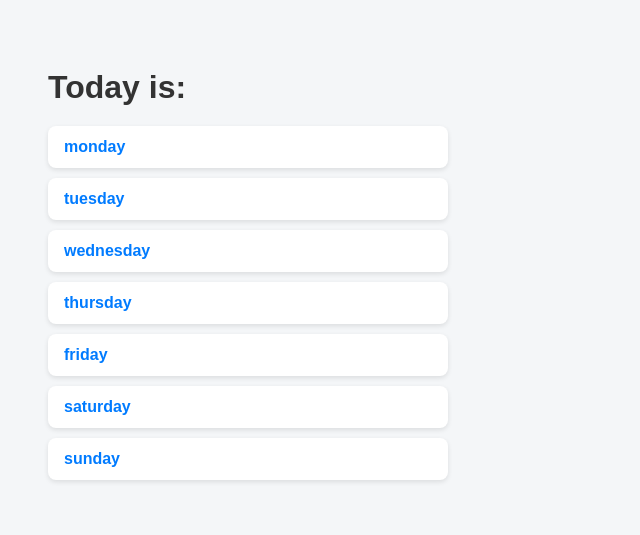
After one commit to Willianwt2000/LeetcodeCOdeReview, a Django app: page /messages/home/ in a window 1280 px wide. The commit adds this page. Shown: the top 535 px of the page, without its empty margins (0-640 px from the left). Run offline with Django 5.2, Linux system fonts and the light colour scheme.

Commit message:
including view

```diff
--- a/DjangoCurso/firstApp/playground/landing/urls.py
+++ b/DjangoCurso/firstApp/playground/landing/urls.py
@@ -1,6 +1,7 @@
 from django.urls import path
 from . import views
 
-urlpatterns = {
-    path('home', views.home, name='home'),
-}
+urlpatterns = [
+    path('home/', views.home, name='home'),
+    path('stack/<str:tools>/',views.stack_detail, name="stacks"),
+]
--- a/DjangoCurso/firstApp/playground/playground/settings.py
+++ b/DjangoCurso/firstApp/playground/playground/settings.py
@@ -31,6 +31,7 @@ ALLOWED_HOSTS = []
 # Application definition
 
 INSTALLED_APPS = [
+    'quotes',
     'landing',
     'django.contrib.admin',
     'django.contrib.auth',
@@ -56,6 +57,7 @@ ROOT_URLCONF = 'playground.urls'
 TEMPLATES = [
     {
         'BACKEND': 'django.template.backends.django.DjangoTemplates',
+        'DIRS': [BASE_DIR / 'templates'],
         'APP_DIRS': True,
         'OPTIONS': {
             'context_processors': [
--- /dev/null
+++ b/DjangoCurso/firstApp/playground/quotes/templates/dayweek/dayweek.html
@@ -0,0 +1,61 @@
+<!DOCTYPE html>
+<html lang="en">
+  <head>
+    <meta charset="utf-8" />
+    <meta name="viewport" content="width=device-width, initial-scale=1" />
+    <title>Day of the week</title>
+
+    <style>
+      body {
+        font-family: Arial, sans-serif;
+        background-color: #f4f6f8;
+        padding: 40px;
+      }
+
+      h1 {
+        color: #333;
+        margin-bottom: 20px;
+      }
+
+      ul {
+        list-style: none;
+        padding: 0;
+        max-width: 400px;
+      }
+
+      li {
+        background: white;
+        margin-bottom: 10px;
+        padding: 12px 16px;
+        border-radius: 8px;
+        box-shadow: 0 2px 5px rgba(0,0,0,0.1);
+      }
+
+      a {
+        text-decoration: none;
+        color: #007bff;
+        font-weight: bold;
+      }
+
+      a:hover {
+        color: #0056b3;
+        text-decoration: underline;
+      }
+    </style>
+  </head>
+  <body>
+    <h1>Today is:</h1>
+
+    <ul>
+      {% for day in days %}
+        <li>
+          <a href="{% url 'days_details' day.message %}">
+            {{ day.id }}
+          </a>
+        </li>
+      {% empty %}
+        <li>No days found in your calendar week.</li>
+      {% endfor %}
+    </ul>
+  </body>
+</html>
--- a/DjangoCurso/firstApp/playground/quotes/urls.py
+++ b/DjangoCurso/firstApp/playground/quotes/urls.py
@@ -2,7 +2,8 @@ from django.urls import path
 from . import views
 
 urlpatterns = [
-    path("", views.index, name="index"),
+    path("home/", views.home, name="days-home"),
+    path("dias_detalles/<str:dia_detalles>/", views.day_details, name="days_details"),
     path("days/<str:day>/", views.day_quote, name="day-quote"),
     path("months/<str:month>/", views.month_of_year, name="month"),
 ]
--- a/DjangoCurso/firstApp/playground/quotes/views.py
+++ b/DjangoCurso/firstApp/playground/quotes/views.py
@@ -1,15 +1,15 @@
 from django.http import HttpResponse, HttpResponseNotFound
+from django.shortcuts import render
 from django.urls import reverse
 
-days_of_weeks = {
-    "lunes": "Hoy es Lunes",
-    "martes": "Hoy es Martes",
-    "miercoles": "Hoy es Miércoles",
-    "jueves": "Hoy es Jueves",
-    "viernes": "Hoy es Viernes",
-    "sabado": "Hoy es Sábado",
-    "domingo": "Hoy es Domingo"
-}
+# una frase por cada día de la semana
+days_of_weeks = [{'id': 'monday', 'message': 'Monday is bad'},
+                 {'id': 'tuesday', 'message': 'Tuesday is better'},
+                 {'id': 'wednesday', 'message': 'Wednesday is so-so'},
+                 {'id': 'thursday', 'message': 'Thursday is good'},
+                 {'id': 'friday', 'message': 'Friday is great'},
+                 {'id': 'saturday', 'message': 'Saturday is awesome'},
+                 {'id': 'sunday', 'message': 'Sunday is relaxing'}]
 
 months = {
     "ja": "January",
@@ -26,12 +26,12 @@ months = {
     "d": "December"
 }
 
-def index(request):
-    list_items = ""
-    for day in days_of_weeks.keys():
-        day_path = reverse("day-quote", args=[day])
-        list_items += f'<li><a href="{day_path}">{day}</a></li>'
-    return HttpResponse(f"<ul>{list_items}</ul>")
+# def index(request):
+#     list_items = ""
+#     for day in days_of_weeks.keys():
+#         day_path = reverse("day-quote", args=[day])
+#         list_items += f'<li><a href="{day_path}">{day}</a></li>'
+#     return HttpResponse(f"<ul>{list_items}</ul>")
 
 
 def day_quote(request, day):
@@ -40,8 +40,22 @@ def day_quote(request, day):
         return HttpResponseNotFound("<h1>El día no existe</h1>")
     return HttpResponse(f"<h1>{message}</h1>")
 
+
 def month_of_year(request, month):
     month_year = months.get(month)
     if not month_year:
         return HttpResponseNotFound("<h1>El mes no existe</h1>")
     return HttpResponse(f"<h1>Estamos en el mes {month_year}</h1>")
+
+
+def home(request):
+    print("✅ Todo bien aqui")
+    return render(request, "dayweek/dayweek.html", {
+        "days": days_of_weeks
+    })
+
+
+
+def day_details(request, dia_detalles):
+    print("✅ Detalles del día accedidos")
+    return HttpResponse(f"<h1>{dia_detalles}</h1>")
```
Also changed, not shown: DjangoCurso/firstApp/playground/landing/templates/landing/landing.html (+30 -17 lines), DjangoCurso/firstApp/playground/landing/views.py (+13 -1 lines), DjangoCurso/firstApp/playground/templates/base.html (added, +12 -0 lines), DjangoCurso/firstApp/playground/index.html (deleted).
